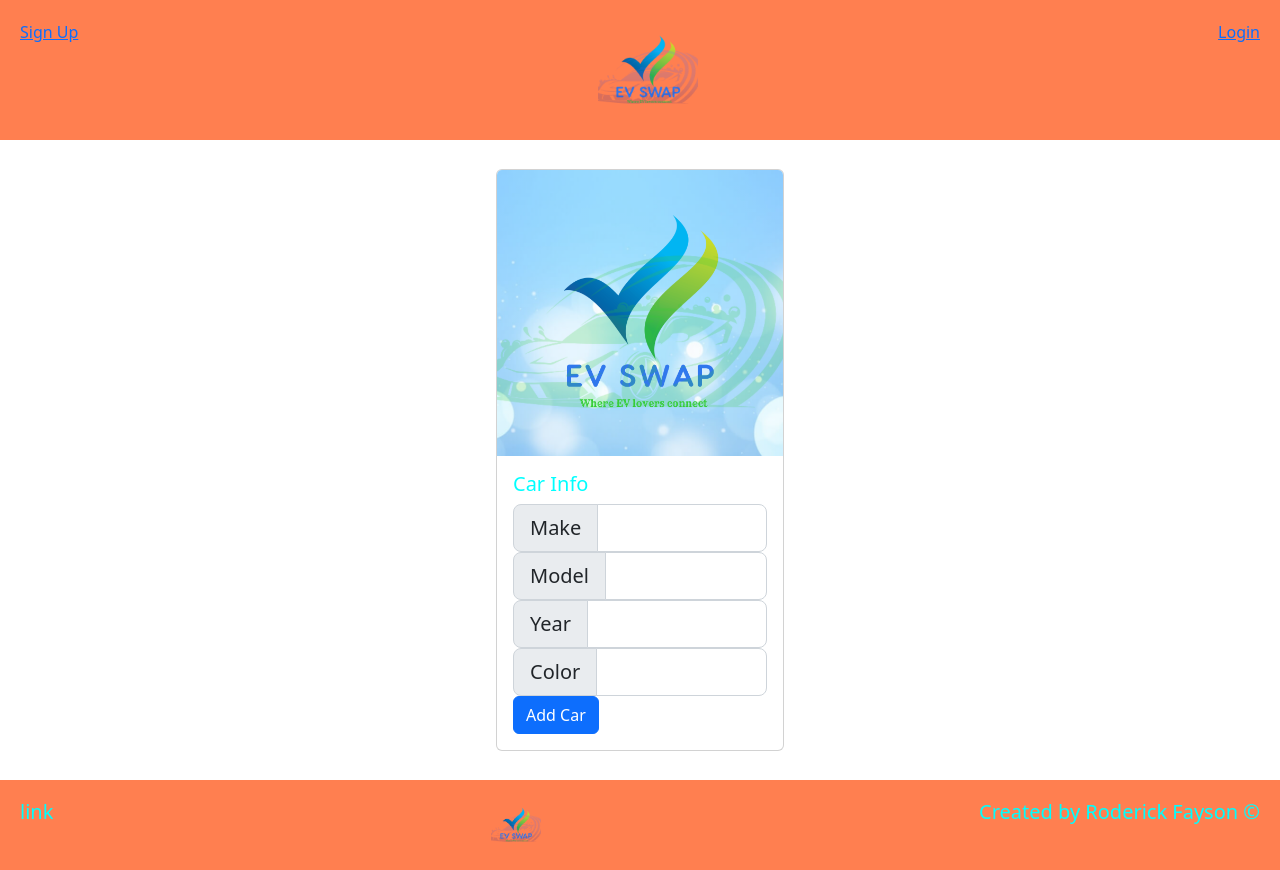
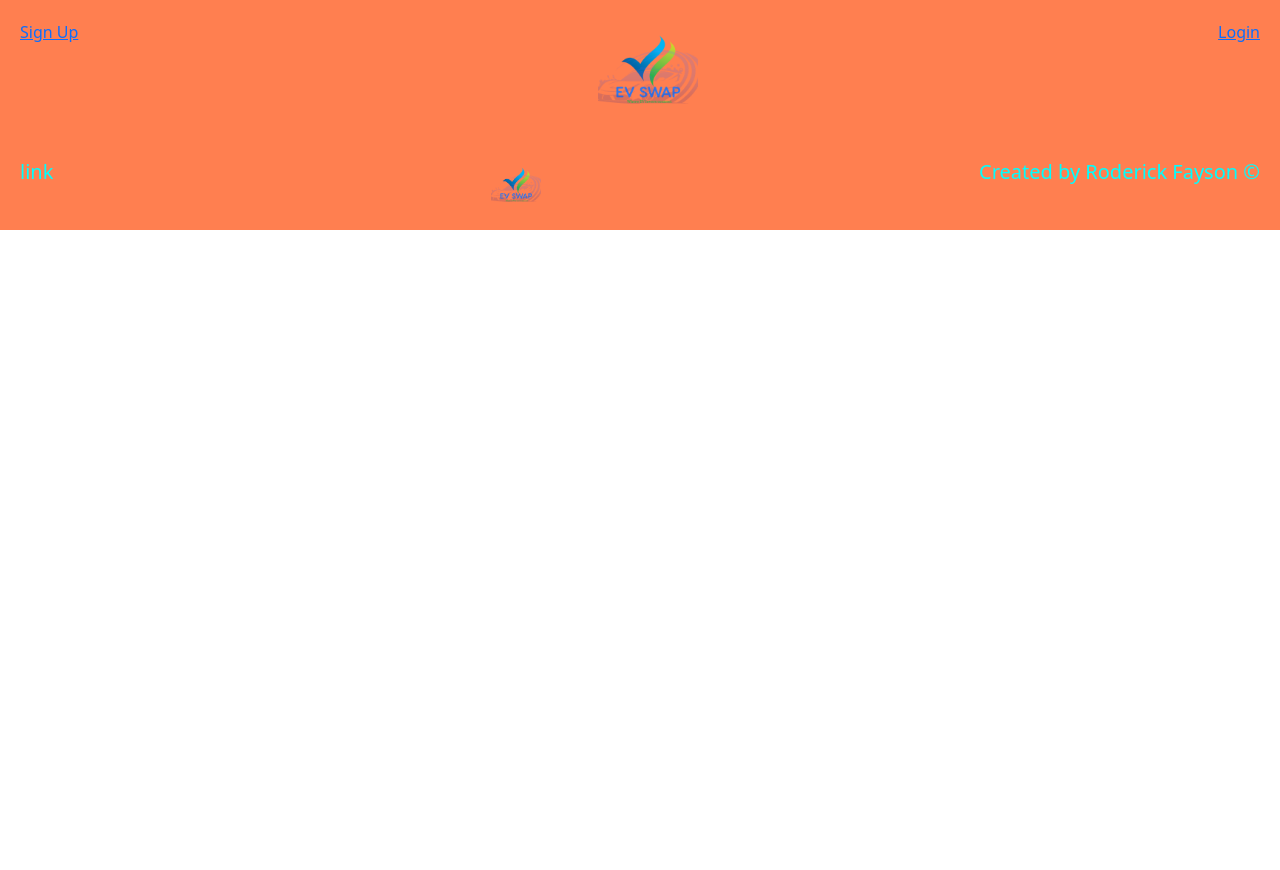
Before and after one commit to rgfayson2/ev-swap-web, a React (Create React App) app: page / in a window 1280 px wide. After the commit the page ends 800 px from the top, so only its background shows below. Built offline with nearby package versions, Linux system fonts and the light colour scheme.

Commit message:
adding routes

```diff
--- a/package.json
+++ b/package.json
@@ -12,6 +12,7 @@
     "react": "^18.2.0",
     "react-bootstrap": "^2.5.0",
     "react-dom": "^18.2.0",
+    "react-router-dom": "^6.3.0",
     "react-scripts": "5.0.1",
     "web-vitals": "^2.1.4"
   },
--- a/src/App.js
+++ b/src/App.js
@@ -1,4 +1,4 @@
-import React from "react"
+import { BrowserRouter, Routes, Route } from 'react-router-dom'
 import Header from "./components/Header"
 // import Hero from "./components/Hero"
 import Footer from "./components/Footer"
@@ -8,20 +8,14 @@ import "bootstrap/dist/css/bootstrap.min.css"
 
 function App() {
   return (
-    <div>
-      <div>
-        <Header />
-      </div>
-      {/* <div>
-        <Hero />
-      </div> */}
-      <div>
-        <Newcar />
-      </div>
-      <div>
-        <Footer />
-      </div>
-    </div>
+   <BrowserRouter>
+   <Header />
+   <Routes>
+
+
+   </Routes>
+   <Footer />
+   </BrowserRouter>
   )
 }
 
--- a/src/components/Newcar.jsx
+++ b/src/components/Newcar.jsx
@@ -2,26 +2,46 @@ import { useState } from "react"
 import { Button, InputGroup, Card, Form } from "react-bootstrap"
 import Logo from "../assets/Logo.jpg"
 
+export default function AddNewCar() {
+  const [make, setMake] = useState()
+  const [model, setModel] = useState()
+  const [year, setYear] = useState()
+  const [color, setColor] = useState()
 
-export default function AddNewCar() {
-  const [setCar] = useState()
-  let car = {make:"honda",model:"accord",year:"2017",color:"white"}
-  const createCar = () => {
+
+
+
+  const newCar = {
+    make: make,
+    model: model,
+    year: year,
+    color: color,
+  }
+
+  const createCar = ({ car }) => {
     fetch("http://localhost:4000/cars", {
-    // fetch("https://https://ev-swap-api.web.app//cars", {
+      // fetch("https://https://ev-swap-api.web.app//cars", {
       method: "POST",
       mode: "cors",
       headers: {
         "Content-Type": "application/json",
       },
-      body: JSON.stringify(car),
+      body: JSON.stringify(newCar),
     })
       .then((results) => results.json())
       .then((data) => {
-        setCar(data)
+        console.log(data)
       })
+      .then(console.log({ newCar }))
+      .then()
       .catch(console.error)
   }
+
+  // const updateForm = (event) => {
+  //   //console.log(event.target.value)
+  //   setForm({ ...form, [event.target.name]: event.target.value })
+  // }
+
   return (
     <div className="App">
       <Card style={{ width: "18rem" }}>
@@ -30,53 +50,84 @@ export default function AddNewCar() {
           <Card.Title>Car Info</Card.Title>
           <div>
             <InputGroup size="lg">
-              <InputGroup.Text id="inputGroup-sizing-default">
+              <InputGroup.Text
+                id="inputGroup-sizing-default"
+                //     type='text'
+                // name='make'
+                // // required
+                // value={form.make}
+                //onChange={updateForm}
+              >
                 Make
               </InputGroup.Text>
               <Form.Control
                 aria-label="Default"
                 aria-describedby="inputGroup-sizing-default"
+                onChange={e => setMake(e.target.value)}
               />
             </InputGroup>
           </div>
           <div>
             <InputGroup size="lg">
-              <InputGroup.Text id="inputGroup-sizing-default">
+              <InputGroup.Text
+                id="inputGroup-sizing-default"
+                //     type='text'
+                // name='model'
+                // // required
+                // value={form.model}
+                //onChange={updateForm}
+              >
                 Model
               </InputGroup.Text>
               <Form.Control
                 aria-label="Default"
                 aria-describedby="inputGroup-sizing-default"
+                onChange={e => setModel(e.target.value)}
               />
             </InputGroup>
           </div>
           <div>
             <InputGroup size="lg">
-              <InputGroup.Text id="inputGroup-sizing-default">
+              <InputGroup.Text
+                // type='text'
+                // name='year'
+                // // required
+                // value={form.year}
+                //onChange={updateForm}
+                id="inputGroup-sizing-default"
+              >
                 Year
               </InputGroup.Text>
               <Form.Control
                 aria-label="Default"
                 aria-describedby="inputGroup-sizing-default"
+                onChange={e => setYear(e.target.value)}
               />
             </InputGroup>
           </div>
           <div>
             <InputGroup size="lg">
-              <InputGroup.Text id="inputGroup-sizing-default">
+              <InputGroup.Text
+                // type='text'
+                // name='color'
+                // // required
+                // value={form.color}
+                //onChange={updateForm}
+                id="inputGroup-sizing-default"
+              >
                 Color
               </InputGroup.Text>
               <Form.Control
                 aria-label="Default"
                 aria-describedby="inputGroup-sizing-default"
+                onChange={e => setColor(e.target.value)}
               />
             </InputGroup>
           </div>
           <div>
-          <Button
-          variant="primary"
-          id="submit"
-          onClick={createCar}>Add Car</Button>
+            <Button variant="primary" id="submit" onClick={createCar}>
+              Add Car
+            </Button>
           </div>
         </Card.Body>
       </Card>
```
Also changed, not shown: 1 other file (tests, documents, lock files or other folders).
